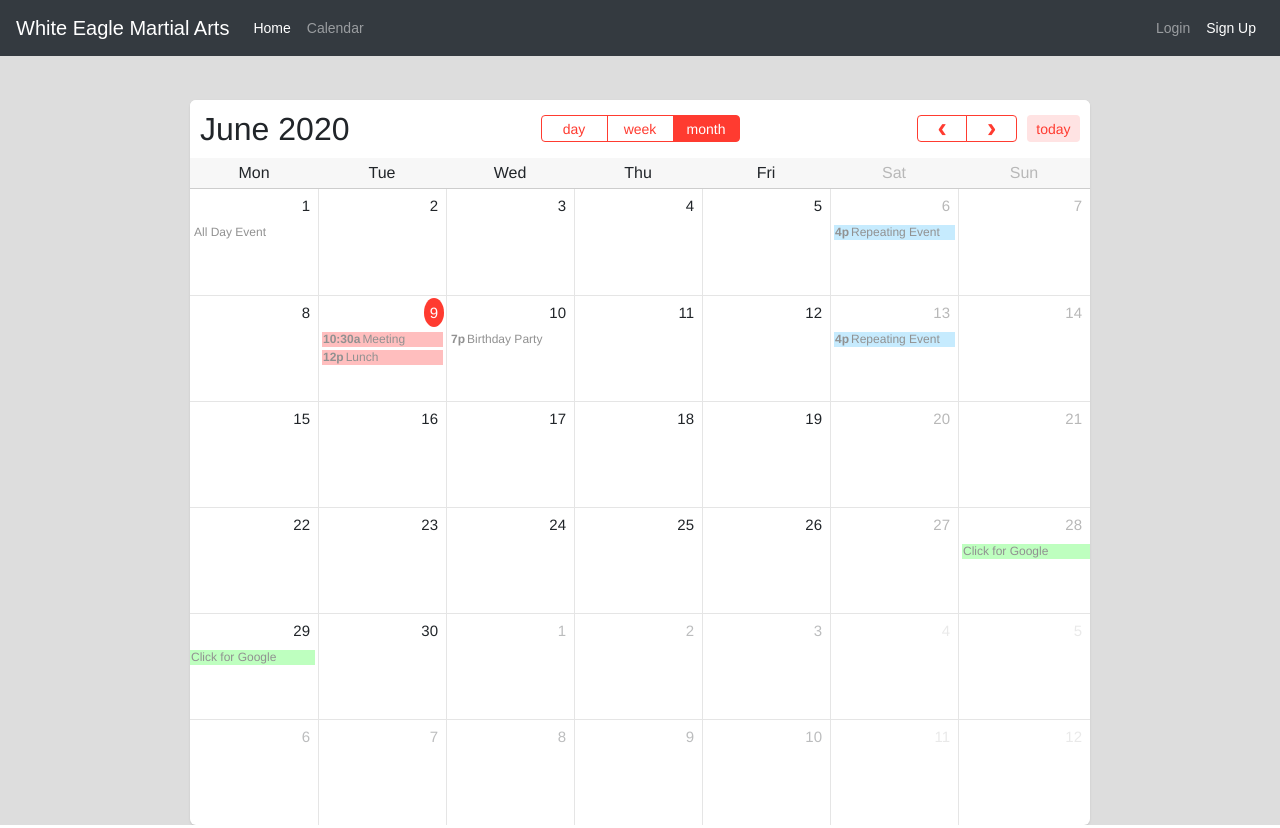
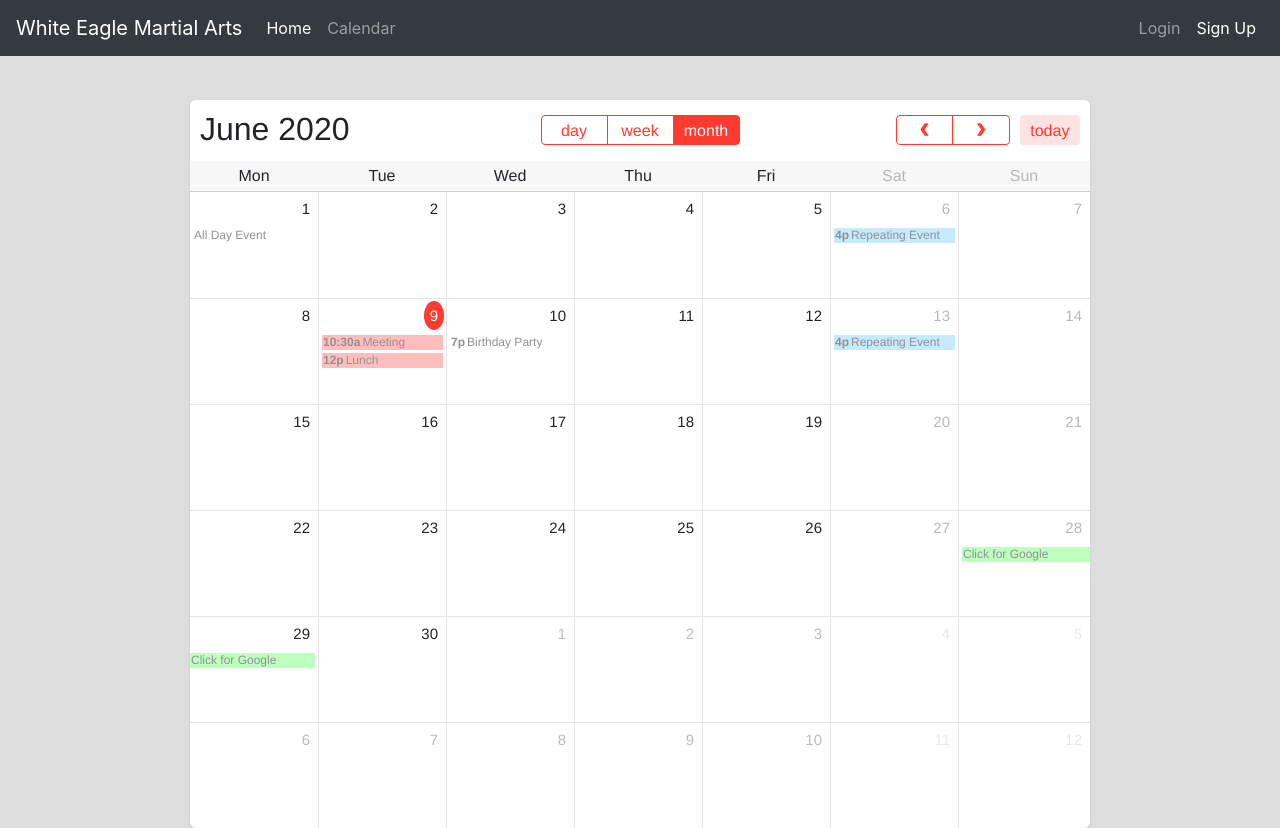
Before and after one commit to matthewdonahue/wema-development, a Django app: page /home/calendar/ in a window 1280 px wide. Run offline with Django 3.2, Linux system fonts and the light colour scheme; some libraries are stand-ins or nearby versions.

Commit message:
Fixed Nav bar
Nav bar style no longer changes when on calendar tab

```diff
--- a/home/templates/home/fullcalendar.html
+++ b/home/templates/home/fullcalendar.html
@@ -183,8 +183,6 @@
 	body {
 		margin-top: 40px;
 		text-align: center;
-		font-size: 14px;
-		font-family: "Helvetica Nueue",Arial,Verdana,sans-serif;
 		background-color: #DDDDDD;
 		}
 
```
